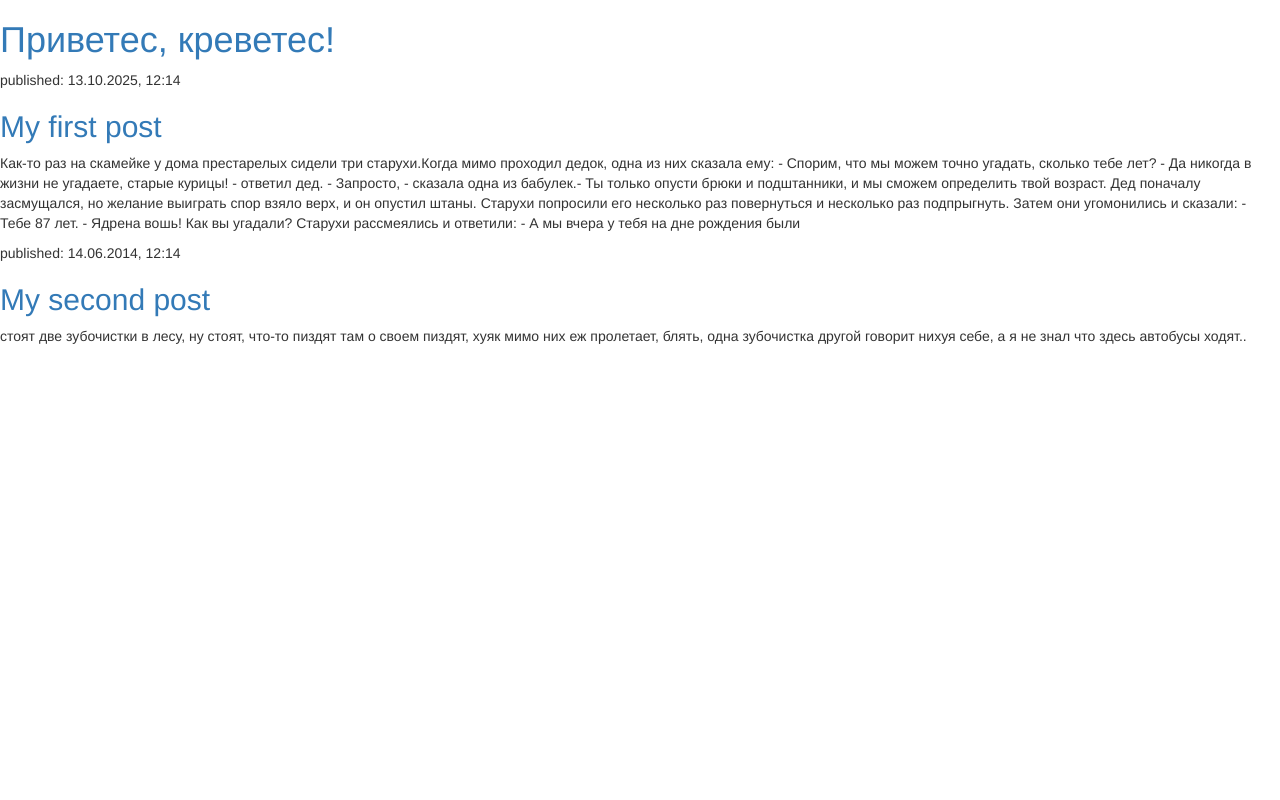
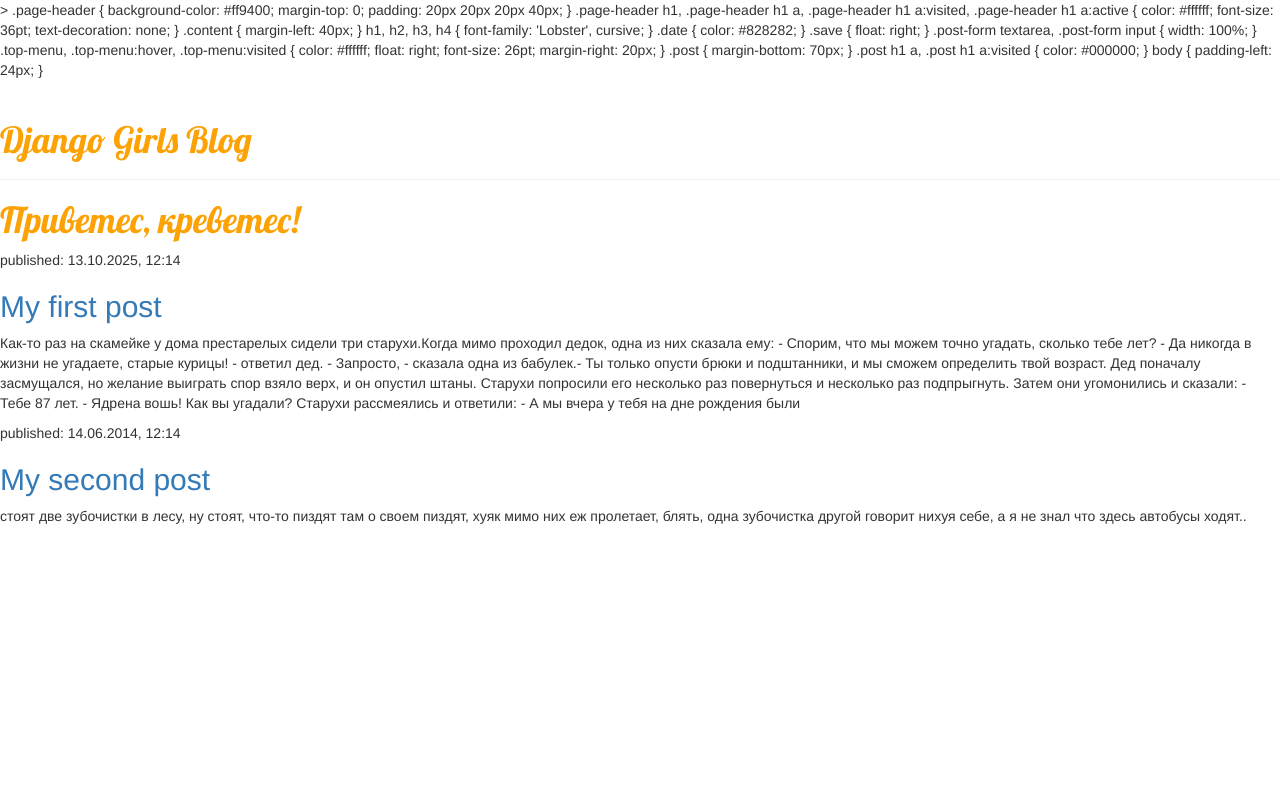
Before and after one commit to anfimore1303-dotcom/my-first-blog, a Django app: template blog/templates/blog/post_list.html in a window 1280 px wide. Run offline with Django 5.2, Linux system fonts and the light colour scheme; the template is opened without the code that fills it, so the values that code supplies are empty; some libraries are stand-ins or nearby versions.

Commit message:
added blog css file

```diff
--- /dev/null
+++ b/blog/blog/static/css/blog.css
@@ -0,0 +1,5 @@
+h1 a {
+    color: #FCA205;
+    font-family: 'Lobster';
+}
+<a href="https://en.wikipedia.org/wiki/Django" class="external_link" id="link_to_wiki_page">
--- a/blog/templates/blog/post_list.html
+++ b/blog/templates/blog/post_list.html
@@ -1,19 +1,84 @@
+{% load static %}
 <html>
     <head>
+        <title>mblwonok</title>
         <link rel="stylesheet" href="//maxcdn.bootstrapcdn.com/bootstrap/3.2.0/css/bootstrap.min.css">
         <link rel="stylesheet" href="//maxcdn.bootstrapcdn.com/bootstrap/3.2.0/css/bootstrap-theme.min.css">
-        <title>mblwonok</title>
+        <link rel="stylesheet" href="{% static 'css/blog.css' %}">
+        <link href="https://fonts.googleapis.com/css?family=Lobster&subset=latin,cyrillic" rel="stylesheet" type="text/css">>
     </head>
+    .page-header {
+    background-color: #ff9400;
+    margin-top: 0;
+    padding: 20px 20px 20px 40px;
+}
+
+.page-header h1, .page-header h1 a, .page-header h1 a:visited, .page-header h1 a:active {
+    color: #ffffff;
+    font-size: 36pt;
+    text-decoration: none;
+}
+
+.content {
+    margin-left: 40px;
+}
+
+h1, h2, h3, h4 {
+    font-family: 'Lobster', cursive;
+}
+
+.date {
+    color: #828282;
+}
+
+.save {
+    float: right;
+}
+
+.post-form textarea, .post-form input {
+    width: 100%;
+}
+
+.top-menu, .top-menu:hover, .top-menu:visited {
+    color: #ffffff;
+    float: right;
+    font-size: 26pt;
+    margin-right: 20px;
+}
+
+.post {
+    margin-bottom: 70px;
+}
+
+.post h1 a, .post h1 a:visited {
+    color: #000000;
+}
     <body>
+    body {
+    padding-left: 24px;
+}
+    <div class="page-header">
+    <h1><a href="/">Django Girls Blog</a></h1>
+</div>
+
         <div>
+
             <h1><a href="/">Приветес, креветес!</a></h1>
-       {% for post in posts %}
-             <div>
-        <p>published: {{ post.published_date }}</p>
-        <h1><a href="">{{ post.title }}</a></h1>
-        <p>{{ post.text|linebreaksbr }}</p>
+       <div class="content container">
+    <div class="row">
+        <div class="col-md-8">
+            {% for post in posts %}
+                <div class="post">
+                    <div class="date">
+                        <p>Опубликовано: {{ post.published_date }}</p>
+                    </div>
+                    <h1><a href="">{{ post.title }}</a></h1>
+                    <p>{{ post.text|linebreaksbr }}</p>
+                </div>
+            {% endfor %}
+        </div>
     </div>
-            {% endfor %}
+</div>
             <p>published: 13.10.2025, 12:14</p>
             <h2><a href="">My first post</a></h2>
             <p>Как-то раз на скамейке у дома престарелых сидели три старухи.Когда мимо проходил дедок, одна из них сказала ему:
```
